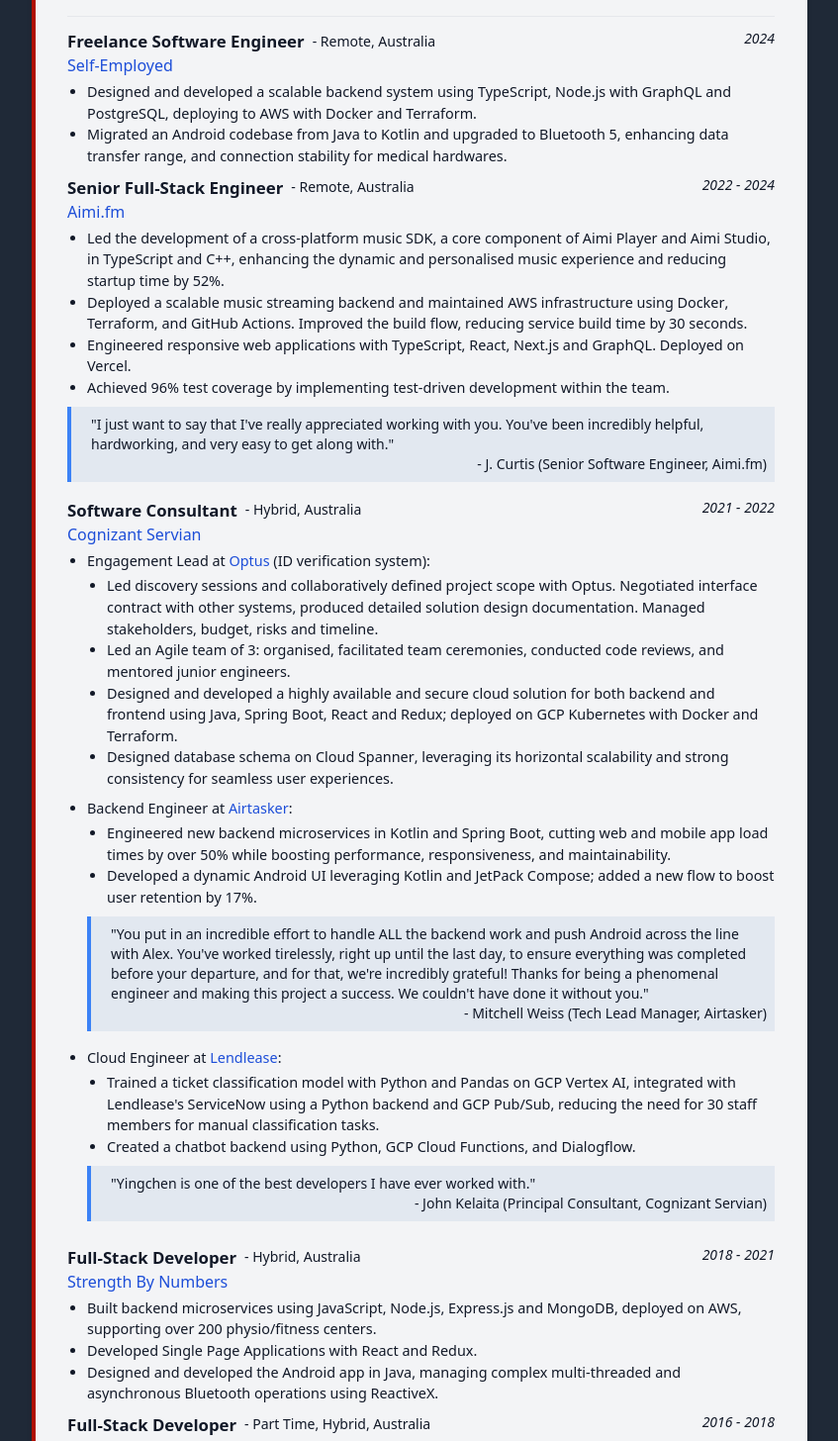
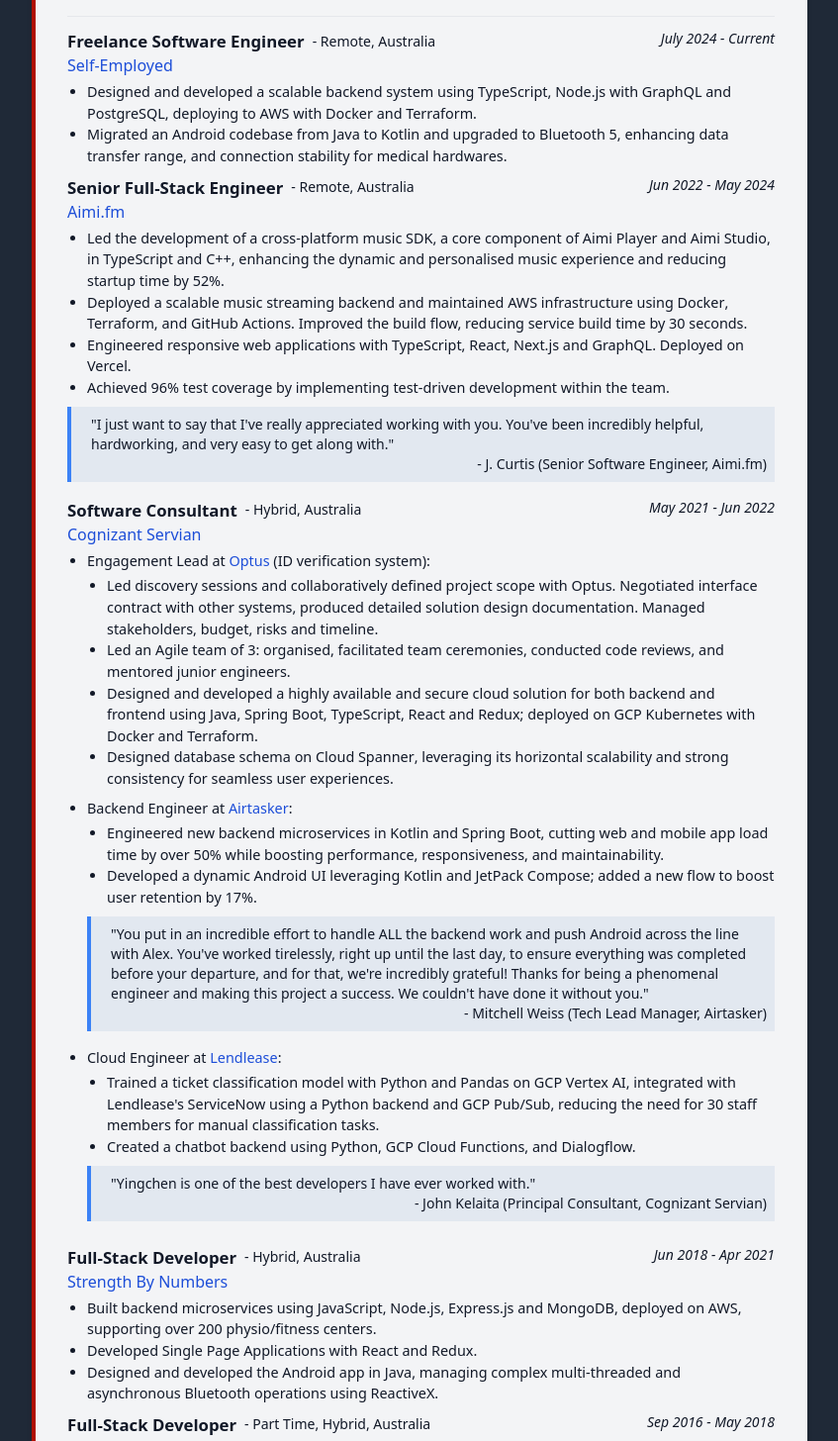
Before and after one commit to yingchen-liu/my-next-website, a Next.js app: page /resume in a window 1280 px wide. Shown: the part 366-1822 px from the top of the page at 99% size, without its empty margins (216-1063 px from the left). Built offline with nearby package versions, Linux system fonts and the light colour scheme.

Commit message:
Improve backend

```diff
--- a/app/resume/resume.tsx
+++ b/app/resume/resume.tsx
@@ -167,21 +167,29 @@
             <Experience
               title="Freelance Software Engineer"
               type="Remote, Australia"
-              time="2024"
+              time="July 2024 - Current"
               company="Self-Employed"
               href="#"
             >
+              {(title === "full-stack" ||
+                title === "back-end" ||
+                stack === "javascript") && (
                 <li>
-                Designed and developed a scalable backend system using{" "}
+                  Designed and developed a scalable <b>backend</b> system using{" "}
                   <b>TypeScript</b>, <b>Node.js</b> with <b>GraphQL</b> and{" "}
                   <b>PostgreSQL</b>, deploying to <b>AWS</b> with <b>Docker</b>{" "}
                   and <b>Terraform.</b>
                 </li>
+              )}
+              {(title === "full-stack" ||
+                title === "mobile" ||
+                stack === "java") && (
                 <li>
-                Migrated an Android codebase from Java to <b>Kotlin</b> and
+                  Migrated an Android codebase from <b>Java to Kotlin</b> and
                   upgraded to Bluetooth 5, enhancing data transfer range, and
                   connection stability for medical hardwares.
                 </li>
+              )}
             </Experience>
             <Experience
               title={
@@ -194,7 +202,7 @@
                   : "Senior Software Engineer"
               }
               type="Remote, Australia"
-              time="2022 - 2024"
+              time="Jun 2022 - May 2024"
               company="Aimi.fm"
               href="https://aimi.fm"
             >
@@ -220,15 +228,15 @@
                 <>
                   <li>
                     Led the development of a cross-platform genertive music SDK,
-                    in TypeScript and C++, enhancing the dynamic and
-                    personalised music experience and reducing startup time by
-                    52%.
+                    in <b>TypeScript</b> and <b>C++</b>, enhancing the dynamic
+                    and personalised music experience and{" "}
+                    <b>reducing startup time by 52%</b>.
                   </li>
                   <li>
-                    Deployed a scalable music streaming backend and maintained
-                    AWS infrastructure using Docker, Terraform, and GitHub
-                    Actions. Improved the build flow, reducing service build
-                    time by 30s.
+                    Deployed a scalable music streaming <b>backend</b> and
+                    maintained <b>AWS</b> infrastructure using <b>Docker</b>,{" "}
+                    <b>Terraform</b>, and <b>GitHub Actions</b>. Improved the
+                    build flow, <b>reducing service build time by 30s</b>.
                   </li>
                 </>
               )}
@@ -260,14 +268,14 @@
 
             <Testimony from="J. Curtis (Senior Software Engineer, Aimi.fm)">
               I just want to say that I&apos;ve really appreciated working with
-              you. You&apos;ve been incredibly helpful, hardworking, and very
-              easy to get along with.
+              you. You&apos;ve been incredibly <b>helpful</b>,{" "}
+              <b>hardworking</b>, and very <b>easy to get along with</b>.
             </Testimony>
 
             <Experience
               title="Software Consultant"
               type="Hybrid, Australia"
-              time="2021 - 2022"
+              time="May 2021 - Jun 2022"
               company="Cognizant Servian"
               href="https://www.cognizant.com/au/en/servian"
             >
@@ -291,10 +299,10 @@
                   </li>
                   <li>
                     Designed and developed a <b>highly available and secure</b>{" "}
-                    cloud solution for both backend and frontend using{" "}
-                    <b>Java</b>, <b>Spring Boot</b>, <b>React</b> and{" "}
-                    <b>Redux</b>; deployed on <b>GCP</b> <b>Kubernetes</b> with{" "}
-                    <b>Docker</b> and <b>Terraform</b>.
+                    cloud solution for both <b>backend</b> and frontend using{" "}
+                    <b>Java</b>, <b>Spring Boot</b>, <b>TypeScript</b>,{" "}
+                    <b>React</b> and <b>Redux</b>; deployed on <b>GCP</b>{" "}
+                    <b>Kubernetes</b> with <b>Docker</b> and <b>Terraform</b>.
                   </li>
                   <li>
                     <b>Designed database schema on Cloud Spanner</b>, leveraging
@@ -313,11 +321,10 @@
                   <li
                     className={`${title === "mobile" ? "order-2" : "order-1"}`}
                   >
-                    Engineered new backend microservices in <b>Kotlin</b> and{" "}
-                    <b>Spring Boot</b>,{" "}
-                    <b>cutting web and mobile app load times by over 50%</b>{" "}
-                    while boosting performance, responsiveness, and
-                    maintainability.
+                    Engineered new <b>backend microservices</b> in <b>Kotlin</b>{" "}
+                    and <b>Spring Boot</b>, <b>cutting</b> web and mobile app{" "}
+                    <b>load time by over 50%</b> while boosting performance,
+                    responsiveness, and maintainability.
                   </li>
                   <li
                     className={`${title === "mobile" ? "order-1" : "order-2"}`}
@@ -349,15 +356,16 @@
                 :
                 <ul className="list-disc ml-5 mt-1">
                   <li>
-                    Trained a ticket classification model with Python and Pandas
-                    on <b>GCP</b> Vertex AI, integrated with Lendlease&apos;s
-                    ServiceNow using a <b>Python</b> backend and <b>GCP</b>{" "}
-                    Pub/Sub, <b>reducing the need for 30 staff members</b> for
-                    manual classification tasks.
+                    Trained a ticket classification model with <b>Python</b> and
+                    Pandas on <b>GCP</b> Vertex AI, integrated with
+                    Lendlease&apos;s ServiceNow using a <b>Python backend</b>{" "}
+                    and <b>GCP</b> Pub/Sub,{" "}
+                    <b>reducing the need for 30 staff members</b> for manual
+                    classification tasks.
                   </li>
                   <li>
-                    Created a chatbot backend using <b>Python</b>, <b>GCP</b>{" "}
-                    Cloud Functions, and Dialogflow.
+                    Created a chatbot <b>backend</b> using <b>Python</b>,{" "}
+                    <b>GCP</b> Cloud Functions, and Dialogflow.
                   </li>
                 </ul>
               </li>
@@ -370,15 +378,17 @@
             <Experience
               title="Full-Stack Developer"
               type="Hybrid, Australia"
-              time="2018 - 2021"
+              time="Jun 2018 - Apr 2021"
               company="Strength By Numbers"
               href="https://www.strengthbynumbers.com/"
             >
+              {(title === "full-stack" || title === "mobile") && (
                 <li className={`${title === "mobile" ? "order-1" : "order-2"}`}>
-                Designed and developed the Android app in <b>Java</b>, managing
-                complex multi-threaded and asynchronous Bluetooth operations
-                using ReactiveX.
+                  Designed and developed the Android app in <b>Java</b>,
+                  managing complex multi-threaded and asynchronous Bluetooth
+                  operations using ReactiveX.
                 </li>
+              )}
               <li className={`${title === "mobile" ? "order-2" : "order-1"}`}>
                 Built backend microservices using <b>JavaScript</b>,{" "}
                 <b>Node.js</b>, <b>Express.js</b> and <b>MongoDB</b>, deployed
@@ -393,7 +403,7 @@
             <Experience
               title="Full-Stack Developer"
               type="Part Time, Hybrid, Australia"
-              time="2016 - 2018"
+              time="Sep 2016 - May 2018"
               company="SensiLab"
               href="https://sensilab.monash.edu/"
             >
@@ -402,9 +412,11 @@
                 <b>React</b>, <b>Redux</b>, <b>Express.js</b>, <b>MongoDB</b>{" "}
                 and Firebase.
               </li>
+              {(title === "full-stack" || title === "mobile") && (
                 <li className={`${title === "mobile" ? "order-1" : "order-2"}`}>
                   Developed an <b>iOS</b> app using <b>Swift</b>.
                 </li>
+              )}
               <li className="order-3">
                 Optimized SensiLab&apos;s WordPress website and created custom
                 themes and plugins.
@@ -418,7 +430,7 @@
           <Experience
             title="Master of Information Technology"
             type="Melbourne, Australia"
-            time=""
+            time="2016 - 2017"
             company="Monash University (QS: 37)"
             href="https://www.monash.edu/"
           >
```
Lines whose indentation alone changed are shown as unchanged.
